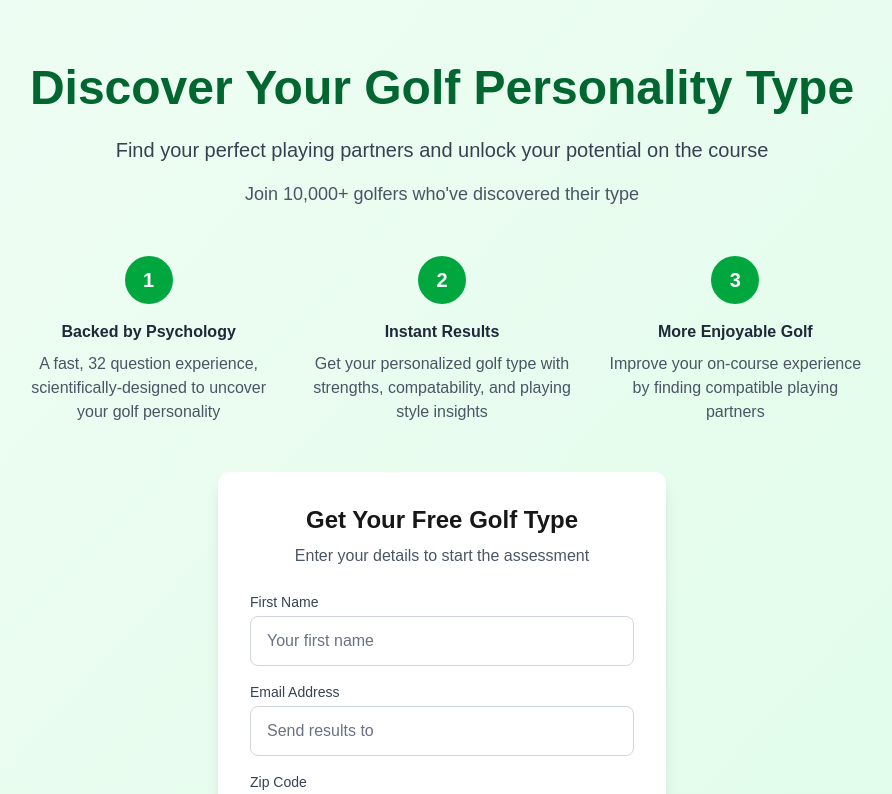
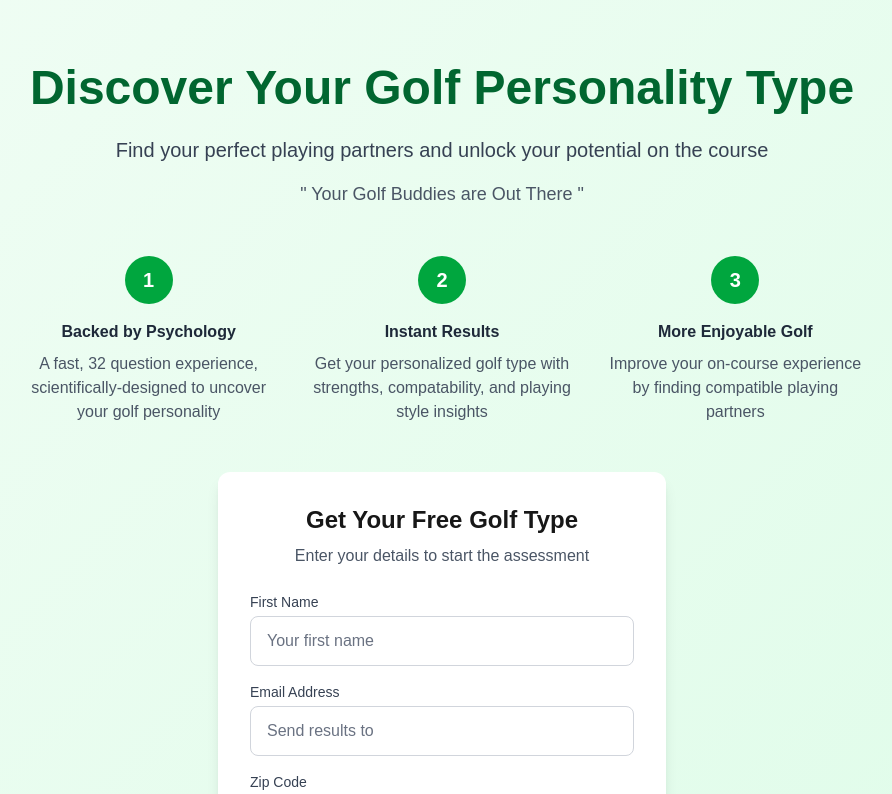
Before and after one commit to bczimmer/mygolftype, a Next.js app: page / in a window 1280 px wide. Shown: the top 794 px of the page, without its empty margins (198-1090 px from the left). Built offline with nearby package versions, Linux system fonts and the light colour scheme; no server answers.

Commit message:
change headline with markup quotes

```diff
--- a/src/app/page.tsx
+++ b/src/app/page.tsx
@@ -96,7 +96,7 @@ if (existingUser) {
             Find your perfect playing partners and unlock your potential on the course
           </p>
           <p className="text-lg text-gray-600">
-            Join 10,000+ golfers who&apos;ve discovered their type
+            &quot; Your Golf Buddies are Out There &quot;
           </p>
         </div>
 
```
